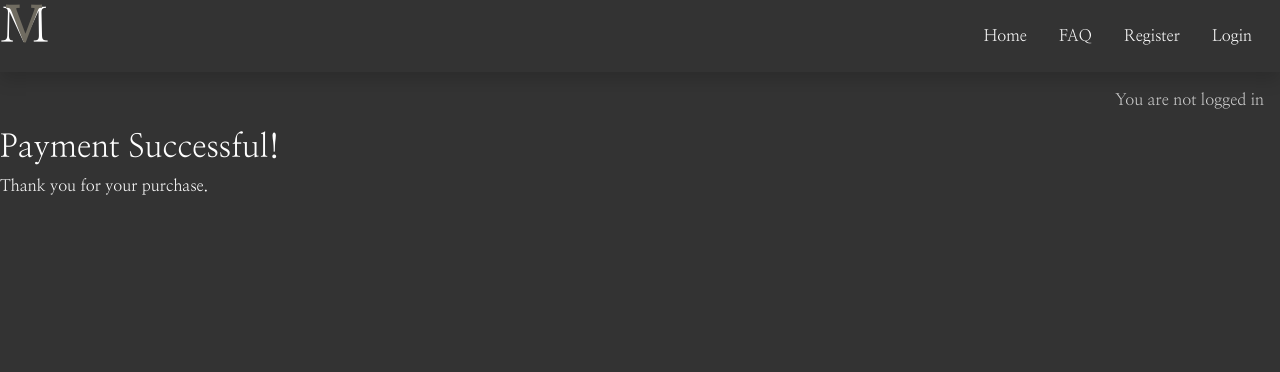
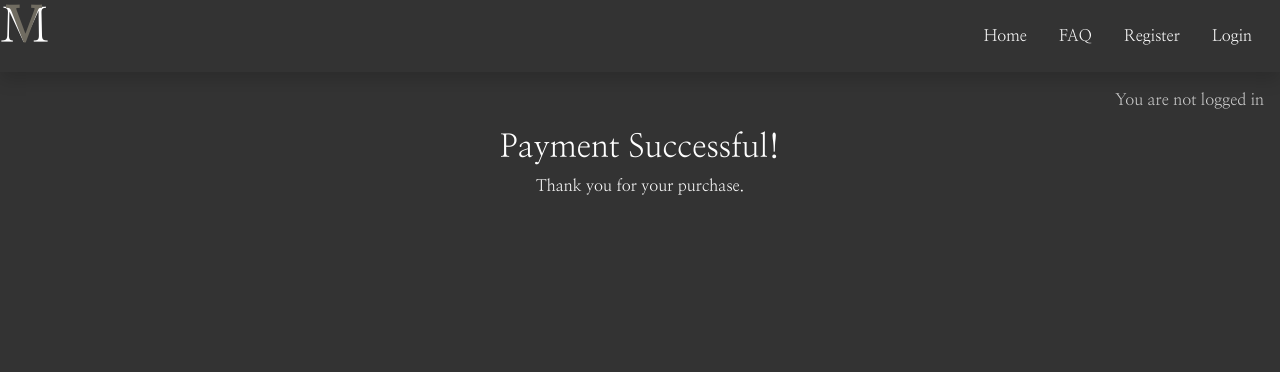
Before and after one commit to Tamas-Gavlider/MyVault, a Django app: template my_transactions/templates/payment_success.html in a window 1280 px wide. Shown: the top 372 px of the page. Run offline with Django 4.2, Linux system fonts and the light colour scheme; the template is opened without the code that fills it, so the values that code supplies are empty; some libraries are stand-ins or nearby versions.

Commit message:
Add style to payment_success/failed html files

```diff
--- a/my_transactions/templates/payment_success.html
+++ b/my_transactions/templates/payment_success.html
@@ -1,6 +1,12 @@
 {% extends 'base.html' %}
 {% load static%}
 {% block content %}
-<h2>Payment Successful!</h2>
-<p>Thank you for your purchase.</p>
+<div class="container" id="signup">
+    <div class="row">
+        <div class="col-12 text-center mx-auto">
+            <h2>Payment Successful!</h2>
+            <p>Thank you for your purchase.</p>
+        </div>
+    </div>
+</div>
 {% endblock %}
```
Also changed, not shown: my_transactions/templates/payment_failed.html (+8 -2 lines).
